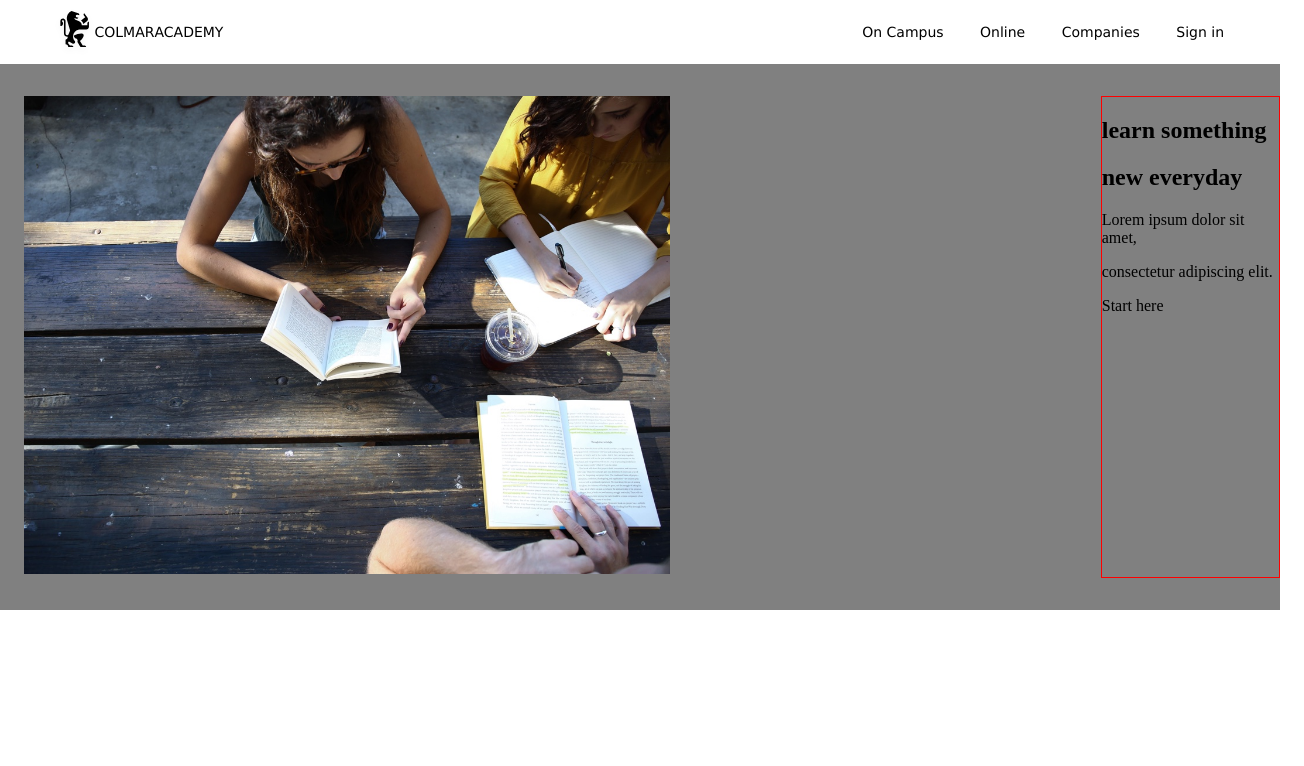
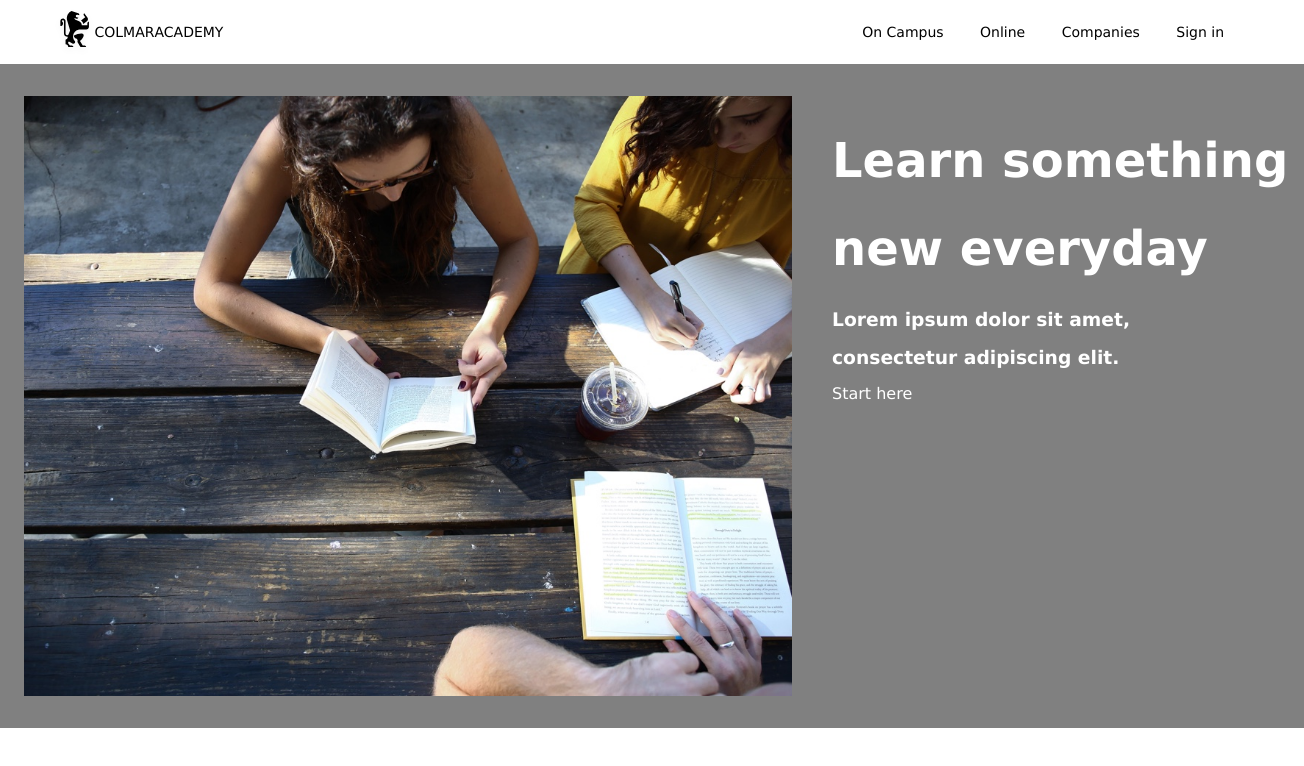
Before and after one commit to Bubbles2016/capstone, a plain HTML site: page index.html in a window 1280 px wide. Shown: the whole page, 1304 px wide, since content can reach past the window. Drawn offline with Linux system fonts and the light colour scheme.

Commit message:
section 1- image and titles arenow adjacent

```diff
--- a/index.html
+++ b/index.html
@@ -4,7 +4,7 @@
     <meta charset="utf-8">
     <meta name="viewport" content="initial-scale=1.0">
     <title>Colmar Academy</title>
-    <!--<link href="./resources/css/reset.css" type="text/css" rel="stylesheet">-->
+    <link href="./resources/css/reset.css" type="text/css" rel="stylesheet">
     <link href="./resources/css/style.css" type="text/css" rel="stylesheet">
   </head>
 
@@ -29,13 +29,13 @@
     <section>
       <div class="students">
         <div class="students-pic">
-          <img src="./resources/images/banner.jpg" alt="students">
+          <!--<img src="./resources/images/banner.jpg" alt="students">-->
         </div>
         <div class="titles-students">
-          <h1>learn something</h1>
+          <h1>Learn something</h1>
           <h1>new everyday</h1>
-          <p>Lorem ipsum dolor sit amet,</p>
-          <p>consectetur adipiscing elit.</p>
+          <h3>Lorem ipsum dolor sit amet,</h3>
+          <h3>consectetur adipiscing elit.</h3>
           <p class="input">Start here</p>
         </div>
       </div>
--- a/resources/css/reset.css
+++ b/resources/css/reset.css
@@ -20,8 +20,8 @@ time, mark, audio, video {
 	padding: 0;
 	border: 0;
 	font-size: 100%;
-	font: inherit;*/
-	vertical-align: baseline;
+	font: inherit;
+	vertical-align: baseline;*/
 }
 /* HTML5 display-role reset for older browsers */
 article, aside, details, figcaption, figure,
--- a/resources/css/style.css
+++ b/resources/css/style.css
@@ -1,6 +1,7 @@
 html {
   box-sizing: border-box;
   font-size: 16px;
+  font-family: Verdana;
 }
 
 body {
@@ -53,22 +54,25 @@ a {
 
 /*Learn something new...first section*/
 .students {
+  width: 100%;
   position: relative;
   top: 4rem;
   background-color: gray;
   display: flex;
-  justify-content: space-around;
-  color: black;
-  padding-top: 2rem;
-  padding-left: 1.5rem;
-  padding-bottom: 2rem;
+  color: white;
+  padding: 2rem 0 2rem 1.5rem;
 }
 
-.students-pic img {
+.students-pic {
+  background: url("../images/banner.jpg") no-repeat center center;
+  background-size: cover;
+  height: 600px;
   width: 60%;
-  /*vertical-align: center;*/
+  margin-right: 2.5rem;
+  vertical-align: center;
+  display: inline-block;
 }
 
-.titles-students {
-  border: 1px solid red;
+.titles-students h1 {
+  font-size: 3rem;
 }
```
